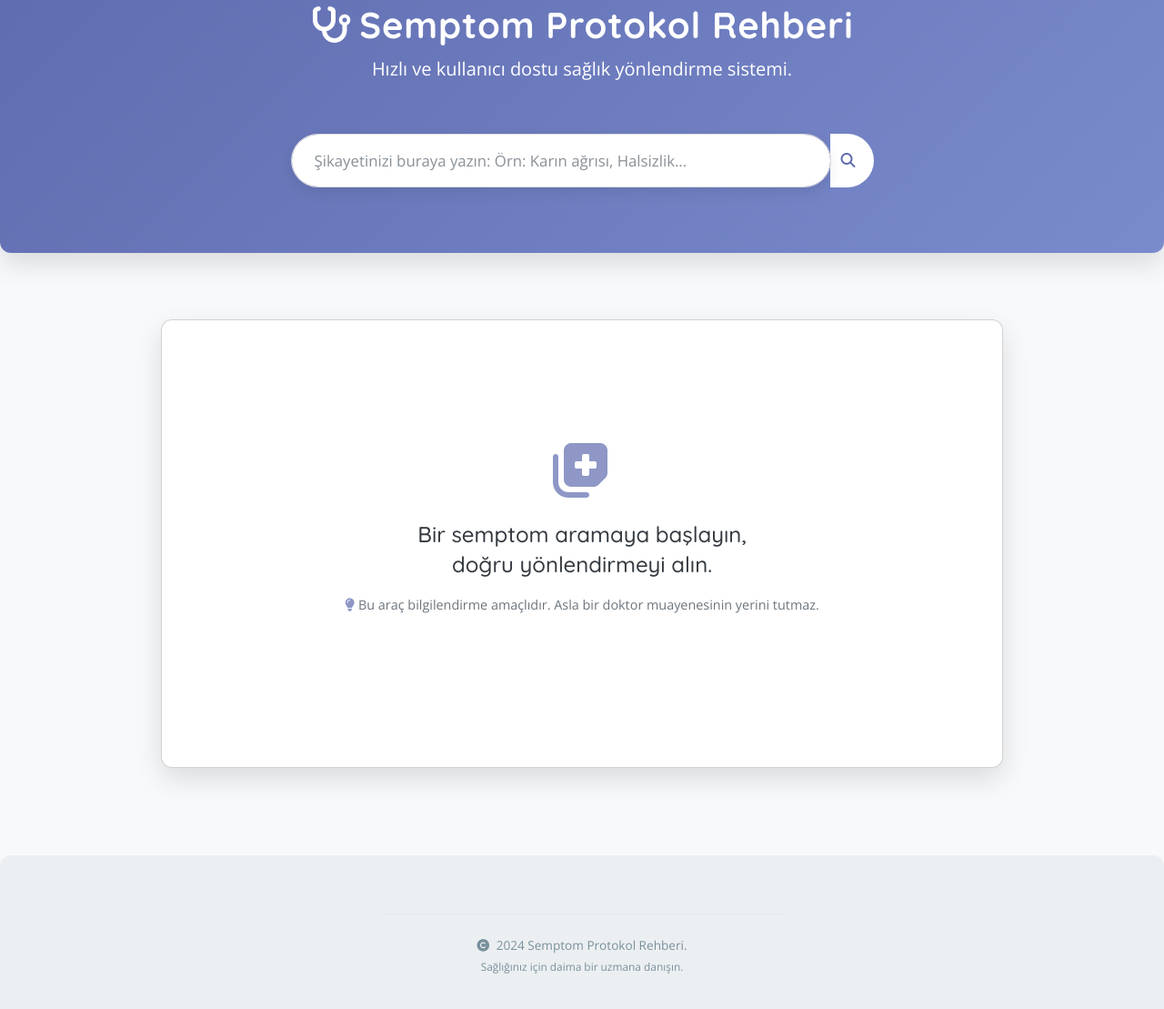
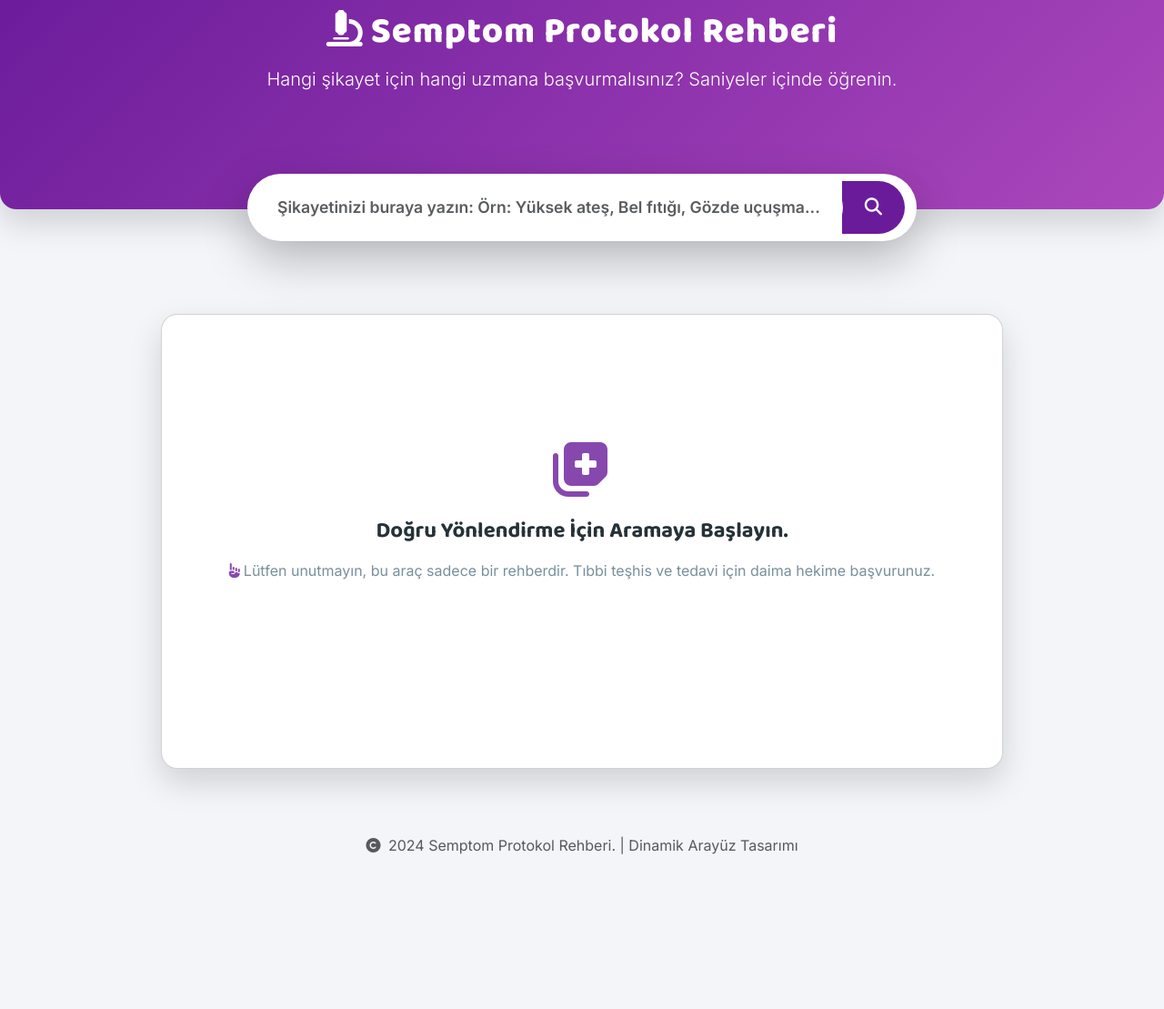
Before and after one commit to farukurt423-hue/hastayim, a plain HTML site: page index.html in a window 1280 px wide. Shown: the part 53-1162 px from the top of the page at 91% size. After the commit the page ends 1018 px from the top, so only its background shows below. Drawn offline with nearby package versions, Linux system fonts and the light colour scheme.

Commit message:
Update index.html

```diff
--- a/index.html
+++ b/index.html
@@ -4,25 +4,24 @@
     <meta charset="UTF-8">
     <meta name="viewport" content="width=device-width, initial-scale=1.0">
     <title>Semptom Protokol Rehberi | Tıbbi Yönlendirme Sistemi</title>
-    <link href="https://fonts.googleapis.com/css2?family=Quicksand:wght@400;500;700&family=Open+Sans:wght@300;400;600&display=swap" rel="stylesheet">
+    <link href="https://fonts.googleapis.com/css2?family=Baloo+2:wght@500;700;800&family=Inter:wght@300;400;600;700&display=swap" rel="stylesheet">
     <link href="https://cdn.jsdelivr.net/npm/bootstrap@5.3.3/dist/css/bootstrap.min.css" rel="stylesheet">
     <link rel="stylesheet" href="https://cdnjs.cloudflare.com/ajax/libs/font-awesome/6.5.2/css/all.min.css">
 
     <style>
         :root {
-            --primary-color: #5F6CAF; /* Yumuşak Lacivert/Mor Tonu */
-            --primary-light: #7a8bcc;
-            --accent-color: #4CAF50; /* Canlı Yeşil/Teal Vurgusu */
-            --background-light: #f8f9fa; /* Hafif Gri Arka Plan */
-            --card-background: #ffffff; /* Beyaz Kart Arka Planı */
-            --text-dark: #343a40; /* Koyu Gri Metin */
-            --text-muted: #6c757d; /* Açık Gri Metin */
-            --danger-color: #EF5350; /* Acil durum için kırmızı */
-            --font-header: 'Quicksand', sans-serif;
-            --font-body: 'Open Sans', sans-serif;
-            --shadow-light: 0 6px 15px rgba(0, 0, 0, 0.08);
-            --shadow-medium: 0 12px 30px rgba(0, 0, 0, 0.12);
-            --border-radius-soft: 12px;
+            --primary-color: #6a1b9a; /* Derin Mor (Göz Alıcı) */
+            --primary-light: #ab47bc;
+            --accent-color: #ffb300; /* Canlı Sarı/Turuncu (Vurgu) */
+            --background-light: #f3f5f9; /* Hafif Gök Mavisi/Gri Arka Plan */
+            --card-background: #ffffff;
+            --text-dark: #263238;
+            --danger-color: #e53935; /* Acil durum için koyu kırmızı */
+            --font-header: 'Baloo 2', cursive;
+            --font-body: 'Inter', sans-serif;
+            --shadow-focus: 0 0 0 0.4rem rgba(106, 27, 154, 0.25);
+            --shadow-lift: 0 15px 35px rgba(0, 0, 0, 0.15);
+            --border-radius-soft: 18px;
         }
 
         body {
@@ -32,13 +31,13 @@
             color: var(--text-dark);
         }
 
-        /* --- HEADER STYLES --- */
+        /* --- HEADER (HERO SECTION) STYLES --- */
         .header-section {
             background: linear-gradient(135deg, var(--primary-color) 0%, var(--primary-light) 100%);
             color: white;
-            padding: 3.5rem 0 4.5rem; /* Ferah bir alan */
+            padding: 4rem 0 7rem; /* Arama kutusuna yer açmak için */
             margin-bottom: 25px;
-            box-shadow: var(--shadow-medium);
+            box-shadow: var(--shadow-lift);
             border-bottom-left-radius: var(--border-radius-soft);
             border-bottom-right-radius: var(--border-radius-soft);
             position: relative;
@@ -47,100 +46,109 @@
 
         .header-section h1 {
             font-family: var(--font-header);
-            font-weight: 700;
-            letter-spacing: 0.8px;
-            margin-bottom: 0.6rem;
+            font-weight: 800;
+            letter-spacing: 1px;
+            margin-bottom: 0.8rem;
         }
 
-        /* --- SEARCH STYLES --- */
+        /* --- ARACI ARAMA KUTUSU VE CONTAINER --- */
         .search-container {
             position: relative;
-            margin-top: 2.5rem;
+            margin-top: -4rem; /* Hero alanının içine girmesi için */
+            z-index: 10; /* Her şeyin üzerinde kalması için */
+        }
+
+        .search-wrapper {
+            background-color: var(--card-background);
+            border-radius: 40px; /* Ekstra yuvarlaklık */
+            padding: 8px; /* Inputu sarmalamak için padding */
+            box-shadow: 0 20px 50px rgba(0, 0, 0, 0.25); /* Derin gölge */
+            transition: transform 0.3s ease;
+        }
+
+        .search-wrapper:hover {
+            transform: translateY(-5px);
         }
 
         #arama_input {
-            border-radius: 30px; /* Daha yumuşak yuvarlaklık */
+            border-radius: 30px;
             padding: 16px 25px;
-            border: 1px solid #ddd;
-            box-shadow: var(--shadow-light);
-            transition: all 0.3s ease;
-            font-size: 1.05rem;
+            border: none; /* Wrapper'da sınır olduğu için inputta sildik */
+            font-size: 1.1rem;
+            font-weight: 600;
             color: var(--text-dark);
         }
 
-        #arama_input::placeholder {
-            color: var(--text-muted);
-            opacity: 0.8;
+        #arama_input:focus {
+            box-shadow: none; /* Bootstrap odak efekti yerine kendi CSS Shadow'umuzu kullanacağız */
         }
 
-        #arama_input:focus {
-            border-color: var(--primary-color);
-            box-shadow: 0 0 0 0.25rem rgba(95, 108, 175, 0.15); /* Primary renginin şeffaf tonu */
+        /* Arama İkonu Butonu */
+        .input-group-text {
+            background-color: var(--primary-color);
+            color: white;
+            border: none;
+            border-radius: 30px;
+            margin: 0 5px;
+            padding: 12px 25px;
+            font-size: 1.2rem;
+            transition: background-color 0.3s;
         }
 
-        .input-group-text {
-            background-color: var(--card-background);
-            border: none;
-            border-radius: 0 30px 30px 0 !important;
-            padding-right: 20px;
-            color: var(--primary-color);
+        .input-group-text:hover {
+            background-color: var(--primary-light);
         }
 
+        /* --- SONUÇ LİSTESİ --- */
         #sonuclar_listesi {
             list-style: none;
             padding: 0;
-            margin-top: 4px;
-            max-height: 280px;
+            margin-top: 10px;
+            max-height: 300px;
             overflow-y: auto;
-            border-radius: var(--border-radius-soft);
+            border-radius: 12px;
             box-shadow: var(--shadow-medium);
             position: absolute;
             width: 100%;
-            z-index: 10;
+            z-index: 15;
             background-color: var(--card-background);
             border: 1px solid #e0e0e0;
         }
 
         #sonuclar_listesi .list-group-item {
             cursor: pointer;
-            padding: 12px 20px;
+            padding: 14px 20px;
             border: none;
             border-bottom: 1px solid #f0f0f0;
             transition: background-color 0.2s;
-            font-size: 0.95rem;
-            color: var(--text-dark);
+            font-size: 1rem;
+            font-weight: 500;
         }
 
         #sonuclar_listesi .list-group-item:hover {
-            background-color: #e6e8f4; /* Primary renginden açık bir ton */
+            background-color: #f3e5f5; /* Hafif Mor Vurgu */
         }
 
         /* --- DETAY CARD STYLES --- */
         #detay_karti {
             background-color: var(--card-background);
             border-radius: var(--border-radius-soft);
-            box-shadow: var(--shadow-medium);
-            padding: 35px 45px;
-            margin-top: 3rem;
-            min-height: 480px;
+            box-shadow: var(--shadow-lift);
+            padding: 40px 50px;
+            margin-top: 5rem;
+            min-height: 500px;
             animation: fadeIn 0.6s ease-out;
         }
 
-        @keyframes fadeIn {
-            from { opacity: 0; transform: translateY(20px); }
-            to { opacity: 1; transform: translateY(0); }
-        }
-
-        /* Acil Uyarı Alanı (Daha Küçük, Not Benzeri) */
+        /* Acil Uyarı Alanı (Mini Not) */
         .acil-uyari-mini {
-            background-color: #fff3f3; /* Açık kırmızı arka plan */
+            background-color: #ffebee;
             border-left: 5px solid var(--danger-color);
             padding: 15px 20px;
             border-radius: var(--border-radius-soft);
             margin-bottom: 30px;
             display: flex;
             align-items: center;
-            box-shadow: 0 2px 8px rgba(0, 0, 0, 0.05);
             font-size: 0.95rem;
         }
 
@@ -152,118 +160,81 @@
 
         .acil-uyari-mini strong {
             color: var(--danger-color);
-            font-weight: 600;
-        }
-
-        .acil-uyari-mini p {
-            margin: 0;
-            color: var(--text-dark);
-            line-height: 1.4;
-        }
-
-        .acil-uyari-mini span { /* Acil durum içindeki semptom vurgusu */
-            font-weight: 500;
-            color: #d32f2f;
+            font-weight: 700;
         }
 
         /* Protokol Aşamaları */
         .asama {
-            padding: 22px;
-            border-radius: var(--border-radius-soft);
-            margin-bottom: 20px;
+            padding: 25px;
+            border-radius: 12px;
+            margin-bottom: 25px;
             transition: transform 0.2s ease, box-shadow 0.2s ease;
-            border: 1px solid #e0e0e0; /* Hafif sınır */
+            border: 1px solid #e0e0e0;
         }
 
         .asama:hover {
-             transform: translateY(-5px);
-             box-shadow: 0 8px 20px rgba(0, 0, 0, 0.08);
+             transform: translateY(-3px);
+             box-shadow: 0 5px 15px rgba(0, 0, 0, 0.08);
         }
 
         .asama-tani {
-            background-color: #e8f5e9; /* Çok açık yeşil */
+            background-color: #f1f8e9; /* Pastel Yeşil */
         }
 
         .asama-tedavi {
-            background-color: #e3f2fd; /* Çok açık mavi */
+            background-color: #fff3e0; /* Pastel Turuncu */
         }
 
         .asama h4 {
             font-family: var(--font-header);
             font-weight: 700;
             color: var(--primary-color);
-            font-size: 1.15rem;
+            font-size: 1.25rem;
             margin-bottom: 12px;
-            display: flex;
-            align-items: center;
         }
 
         .asama-tedavi h4 {
-            color: #1976d2; /* Tedavi için farklı bir mavi tonu */
-        }
-
-        .asama h4 .fa-icon {
-            font-size: 1.3rem;
-            margin-right: 10px;
+            color: var(--accent-color);
         }
 
         .bolum-adi {
-            font-size: 1.9rem;
-            font-weight: 700;
+            font-size: 2.1rem;
+            font-weight: 800;
             color: var(--accent-color);
             margin-top: 8px;
             display: block;
             font-family: var(--font-header);
         }
 
-        .asama-tedavi .bolum-adi {
-            color: var(--primary-color);
+        .asama-tani .bolum-adi {
+             color: #43a047; /* Tanı için Yeşil */
         }
 
         .aciklama-detay {
-            font-size: 0.9rem;
-            color: var(--text-muted);
+            font-size: 0.95rem;
+            color: #555;
             margin-top: 15px;
             line-height: 1.6;
             border-top: 1px dashed #e0e0e0;
             padding-top: 15px;
         }
 
+        /* Placeholder Content */
         .placeholder-content {
             padding-top: 6rem;
             padding-bottom: 6rem;
-            color: var(--text-muted);
+            color: #78909c;
         }
 
         .placeholder-content i {
             color: var(--primary-color);
-            opacity: 0.7;
+            opacity: 0.8;
             margin-bottom: 1.5rem;
         }
         .placeholder-content h4 {
             color: var(--text-dark);
-            font-weight: 500;
+            font-weight: 700;
             font-family: var(--font-header);
-            line-height: 1.4;
-        }
-        .placeholder-content p {
-            font-size: 0.9rem;
-            margin-top: 1rem;
-        }
-
-        footer {
-            background-color: #eceff1; /* Açık gri footer */
-            color: #78909c;
-            padding: 2.5rem 0;
-            font-size: 0.85rem;
-            margin-top: 3rem;
-            border-top-left-radius: var(--border-radius-soft);
-            border-top-right-radius: var(--border-radius-soft);
-        }
-        footer hr {
-            border-color: #cfd8dc;
-            width: 40%;
-            margin: 1.5rem auto;
         }
     </style>
 </head>
@@ -271,18 +242,22 @@
 
     <header class="header-section">
         <div class="container text-center">
-            <h1><i class="fas fa-stethoscope me-2"></i>Semptom Protokol Rehberi</h1>
-            <p class="lead text-white-75">Hızlı ve kullanıcı dostu sağlık yönlendirme sistemi.</p>
+            <h1><i class="fas fa-microscope me-2"></i>Semptom Protokol Rehberi</h1>
+            <p class="lead text-white-75">Hangi şikayet için hangi uzmana başvurmalısınız? Saniyeler içinde öğrenin.</p>
+        </div>
+    </header>
 
+    <div class="container pb-5">
         <div class="row justify-content-center">
-                <div class="col-md-9 col-lg-7">
+
+            <div class="col-md-10 col-lg-8">
                 <div class="search-container">
-                        <div class="input-group">
+                    <div class="input-group search-wrapper">
                         <input
                             type="text"
                             id="arama_input"
                             class="form-control"
-                                placeholder="Şikayetinizi buraya yazın: Örn: Karın ağrısı, Halsizlik..."
+                            placeholder="Şikayetinizi buraya yazın: Örn: Yüksek ateş, Bel fıtığı, Gözde uçuşma..."
                             onkeyup="aramaYap()"
                             autocomplete="off">
                         <span class="input-group-text"><i class="fas fa-search"></i></span>
@@ -291,19 +266,14 @@
                         </ul>
                 </div>
             </div>
-            </div>
-        </div>
-    </header>
 
-    <div class="container pb-5">
-        <div class="row justify-content-center">
             <div class="col-lg-10">
                 <div id="detay_karti" class="card">
                     <div class="placeholder-content text-center">
                         <i class="fas fa-notes-medical fa-4x mb-4"></i>
-                        <h4 class="mb-2">Bir semptom aramaya başlayın, <br>doğru yönlendirmeyi alın.</h4>
+                        <h4 class="mb-2">Doğru Yönlendirme İçin Aramaya Başlayın.</h4>
                         <p class="mt-3">
-                            <i class="fas fa-lightbulb me-1"></i>Bu araç bilgilendirme amaçlıdır. Asla bir doktor muayenesinin yerini tutmaz.
+                            <i class="fas fa-hand-point-up me-1"></i>Lütfen unutmayın, bu araç sadece bir rehberdir. Tıbbi teşhis ve tedavi için daima hekime başvurunuz.
                         </p>
                     </div>
                 </div>
@@ -311,18 +281,17 @@
         </div>
     </div>
 
-    <footer>
-        <div class="container text-center">
-            <hr>
-            <p class="mb-0"><i class="fas fa-copyright me-1"></i> 2024 Semptom Protokol Rehberi.</p>
-            <small class="d-block mt-1">Sağlığınız için daima bir uzmana danışın.</small>
+    <footer class="text-center text-muted py-4">
+        <div class="container">
+            <p class="mb-0"><i class="fas fa-copyright me-1"></i> 2024 Semptom Protokol Rehberi. | Dinamik Arayüz Tasarımı</p>
         </div>
     </footer>
 
-    <script src="https://cdn.jsdelivr.net/npm/bootstrap@5.3.3/dist/js/bootstrap.bundle.min.js"></script>
+    <script src="https://cdn.jsdelivr/npm/bootstrap@5.3.3/dist/js/bootstrap.bundle.min.js"></script>
     <script src="app.js"></script>
 
     <script>
+        // Arama kutusu dışına tıklayınca sonuç listesini kapatma işlevi
         document.addEventListener('click', function(event) {
             const searchContainer = document.querySelector('.search-container');
             const resultsList = document.getElementById('sonuclar_listesi');
@@ -332,8 +301,7 @@
             }
         });
 
-        // app.js dosyanızdaki "detaylariGoster" fonksiyonunun arayüzü doldurması için
-        // HTML yapısını ve CSS sınıflarını buna göre güncelledim.
+        // Arayüzü güncelleyen ana fonksiyon
         function detaylariGoster(id) {
             const veri = SEMPTOM_VERILERI.find(d => d.id === id);
             const detayKarti = document.getElementById('detay_karti');
@@ -349,8 +317,8 @@
                 </div>` : '';
 
             detayKarti.innerHTML = `
-                <h3 class="card-title text-center mb-5" style="color: var(--text-dark); font-family: var(--font-header); font-weight: 700;">
-                    <i class="fas fa-notes-medical me-2 text-muted"></i> ${veri.semptom} İçin Yönlendirme Protokolü
+                <h3 class="card-title text-center mb-5" style="color: var(--text-dark); font-family: var(--font-header); font-weight: 800;">
+                    <i class="fas fa-clipboard-list me-2 text-muted"></i> ${veri.semptom} İçin Yönlendirme Protokolü
                 </h3>
 
                 ${acilUyari}
@@ -358,7 +326,7 @@
                 <div class="protokol-asamalari row">
                     <div class="col-md-6">
                         <div class="asama asama-tani">
-                            <h4><i class="fas fa-search-dollar fa-icon me-2"></i>Öncelikli Tanı ve Değerlendirme Bölümü</h4>
+                            <h4><i class="fas fa-search me-2"></i>Öncelikli Tanı ve Değerlendirme Bölümü</h4>
                             <span class="bolum-adi">${veri.tanisal_bolum}</span>
                             <p class="aciklama-detay">
                                 <strong>Açıklama:</strong> ${veri.aciklama}
@@ -368,7 +336,7 @@
 
                     <div class="col-md-6">
                         <div class="asama asama-tedavi">
-                            <h4><i class="fas fa-lightbulb fa-icon me-2"></i>Uzmanlık ve Tedavi Aşamasındaki Bölüm</h4>
+                            <h4><i class="fas fa-pills me-2"></i>Uzmanlık ve Tedavi Aşamasındaki Bölüm</h4>
                             <span class="bolum-adi">${veri.tedavi_bolum}</span>
                             <p class="aciklama-detay">
                                 <strong>Yapılması Gereken/Öneri:</strong> ${veri.yapilmasi_gereken}
@@ -381,17 +349,17 @@
             document.getElementById('detay_karti').scrollIntoView({ behavior: 'smooth' });
         }
 
+        // Bu kod, app.js dosyanızdaki SEMPTOM_VERILERI'nin mevcut olduğunu varsayar.
         document.addEventListener('DOMContentLoaded', () => {
-            // app.js yüklendikten sonra semptom verilerinin mevcut olduğunu varsayalım.
-            // Placeholder içeriğini başlangıçta göstermek için.
+            // Başlangıçta placeholder içeriğini göster.
             const detayKarti = document.getElementById('detay_karti');
             if (detayKarti.innerHTML.trim() === '' || detayKarti.children.length === 0) {
                  detayKarti.innerHTML = `
                     <div class="placeholder-content text-center">
                         <i class="fas fa-notes-medical fa-4x mb-4"></i>
-                        <h4 class="mb-2">Bir semptom aramaya başlayın, <br>doğru yönlendirmeyi alın.</h4>
+                        <h4 class="mb-2">Doğru Yönlendirme İçin Aramaya Başlayın.</h4>
                         <p class="mt-3">
-                            <i class="fas fa-lightbulb me-1"></i>Bu araç bilgilendirme amaçlıdır. Asla bir doktor muayenesinin yerini tutmaz.
+                            <i class="fas fa-hand-point-up me-1"></i>Lütfen unutmayın, bu araç sadece bir rehberdir. Tıbbi teşhis ve tedavi için daima hekime başvurunuz.
                         </p>
                     </div>
                 `;
```
Lines whose indentation alone changed are shown as unchanged.
